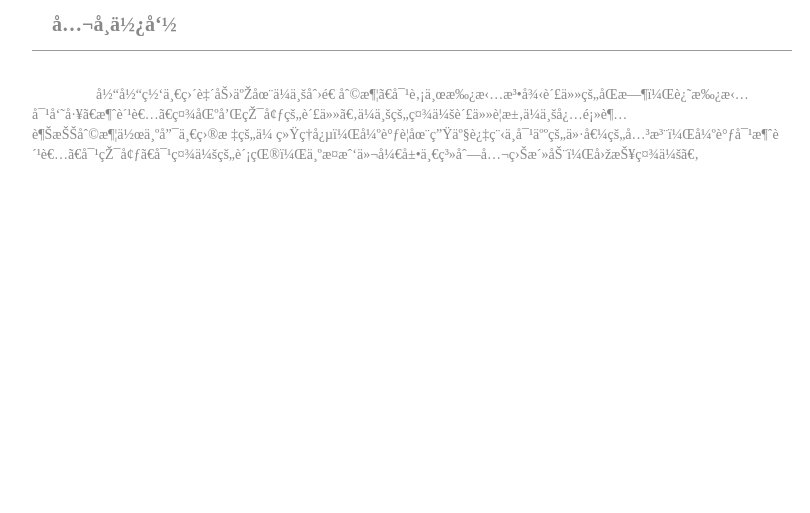
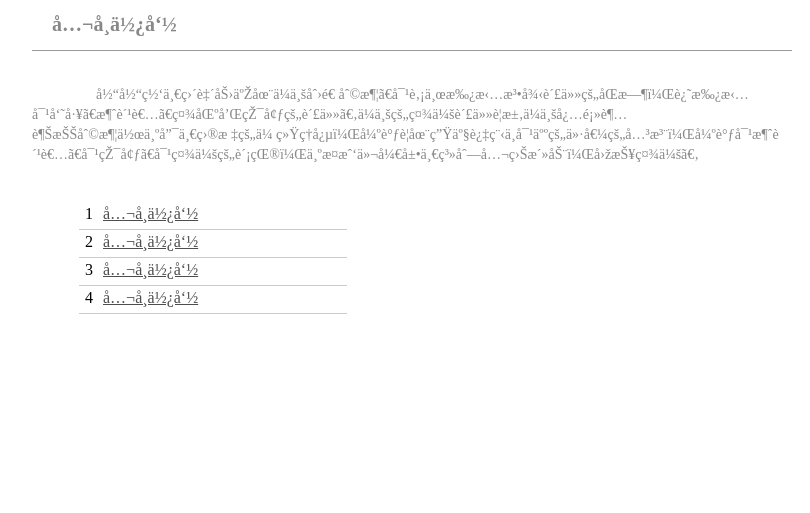
Before and after one commit to joriscai/project-practice, a PHP site: page /DbName/Application/Home/View/About/mod.html in a window 1280 px wide. Shown: the top 513 px of the page, without its empty margins (228-1038 px from the left). Run offline with PHP 8.4, Linux system fonts and the light colour scheme; some libraries are stand-ins or nearby versions.

Commit message:
将top-list合并到关于我们页面

```diff
--- a/Application/Home/View/About/mod.html
+++ b/Application/Home/View/About/mod.html
@@ -2,11 +2,99 @@
 <html>
 <head>
 <link href="__PUBLIC__/css/AboutUs/jieshao.css" rel="stylesheet">
+
+<script src="__PUBLIC__/jquery-1.7.2.min.js"></script>
+	<script type="text/javascript">
+			$(function(){
+				$(".item-list li").hover(function(){
+					$(this).find(".item-hd").hide();
+					$(this).find(".item-bd").show();
+					$(this).siblings().find(".item-bd").hide();
+				},function(){
+					$(this).find(".item-hd").show();
+					$(this).find(".item-bd").hide();
+				})
+			});
+	</script>
 <title>关于我们</title>
 </head>
 <body>
     <div id="head">公司使命</div>
     <div id="container">
 <p>&nbsp;&nbsp;&nbsp;&nbsp;当当网一直致力于在企业创造利润、对股东承担法律责任的同时，还承担对员工、消费者、社区和环境的责任。企业的社会责任要求企业必须超越把利润作为唯一目标的传统理念，强调要在生产过程中对人的价值的关注，强调对消费者、对环境、对社会的贡献，为此我们开展一系列公益活动，回报社会。</p>
+</div>
+<div class="Top-list">
+	<ul class="item-list">
+				<li class="current">
+					<div class="item-hd">
+						<span class="num-top">1</span>
+						<a href="">公司使命</a>
+					</div>
+					<div class="item-bd" style="display: none; height: 122px;">
+						<div class="item-info">
+							<a target="_blank" class="item-img" href="#">
+								<img src="__PUBLIC__/img/cheng.png" style="width: 110px; ">
+							</a>
+							<p class="item-text">
+								<a target="_blank"  style="" href="#">2014年11月20日， 东风标致308S亮相2014广州车展，正式公布其动力总成，同时宣告将以“超级智能运动型车”的产品定位登陆国内市场。在细分领域，东风标致308S集东风标致动力总成、智能…
+								</a>
+							</p>
+						</div>
+					</div>
+				</li>
+				<li class="">
+					<div class="item-hd">
+						<span class="num-top">2</span>
+						<a target="_blank" title="五菱宏光" class="list-title" href="#">公司使命</a>
+					</div>
+					<div class="item-bd" style="display: none;">
+						<div class="item-info">
+							<a target="_blank" class="item-img" href="#">
+								<img  style="width: 110px; " src="__PUBLIC__/img/qi.png" >
+							</a>
+							<p class="item-text">
+								<a target="_blank"  style="" href="#">五菱宏光是上汽通用五菱推出的第一款介于商用车和乘用车的跨界自主研发产品，以流畅的外形设计，多样化、实用性的宽敞驾乘空间，动力性和经济性的完美平衡，以及在操…
+								</a>
+							</p>
+						</div>
+					</div>
+				</li>
+				<li class="">
+					<div class="item-hd">
+						<span class="num-top">3</span>
+						<a target="_blank" title="五菱宏光" class="list-title" href="#">公司使命</a>
+					</div>
+					<div class="item-bd" style="display: none;">
+						<div class="item-info">
+							<a target="_blank" class="item-img" href="#">
+								<img style="width: 110px; " src="__PUBLIC__/img/cheng.png">
+							</a>
+							<p class="item-text">
+								<a target="_blank"  style="" href="#">五菱宏光是上汽通用五菱推出的第一款介于商用车和乘用车的跨界自主研发产品，以流畅的外形设计，多样化、实用性的宽敞驾乘空间，动力性和经济性的完美平衡，以及在操…
+								</a>
+							</p>
+						</div>
+					</div>
+				</li>
+				<li class="">
+					<div class="item-hd">
+						<span class="num-top">4</span>
+						<a target="_blank" title="五菱宏光" class="list-title" href="#">公司使命</a>
+					</div>
+					<div class="item-bd" style="display: none;">
+						<div class="item-info">
+							<a target="_blank" class="item-img" href="#">
+								<img src="__PUBLIC__/img/cheng.png" style="width: 110px; ">
+							</a>
+							<p class="item-text">
+								<a target="_blank"  style="" href="#">五菱宏光是上汽通用五菱推出的第一款介于商用车和乘用车的跨界自主研发产品，以流畅的外形设计，多样化、实用性的宽敞驾乘空间，动力性和经济性的完美平衡，以及在操…
+								</a>
+							</p>
+						</div>
+					</div>
+				</li>
+
+			</ul>
+</div>
 </body>
 </html>
--- a/Public/CSS/AboutUs/jieshao.css
+++ b/Public/CSS/AboutUs/jieshao.css
@@ -2,6 +2,7 @@ body{
 	width: 760px;
 	height: 1200px;
 	margin: auto;
+
 }
 
 #head{
@@ -41,3 +42,34 @@ p{
 	line-height: 20px;
 	list-style-position: outside;
 }
+
+.Top-list{
+	width: 308px;
+	text-align: left;
+	padding: 7px;
+}
+.num-top{
+	line-height: 20px;
+	width: 20px;
+	display: inline-block;
+	text-align: center;
+}
+.item-hd{
+	border-bottom: 1px solid #ccc;
+}
+.item-bd{
+	overflow: hidden;
+	background: #FCFCFD;
+}
+.item-info{
+	font-size: 12px;
+	color: #4D4D4D;
+	line-height: 20px;
+}
+.Top-list a{
+	color: #4D4D4D;
+}
+.item-info img{
+	float: left;
+	margin-right: 10px;
+}
```
